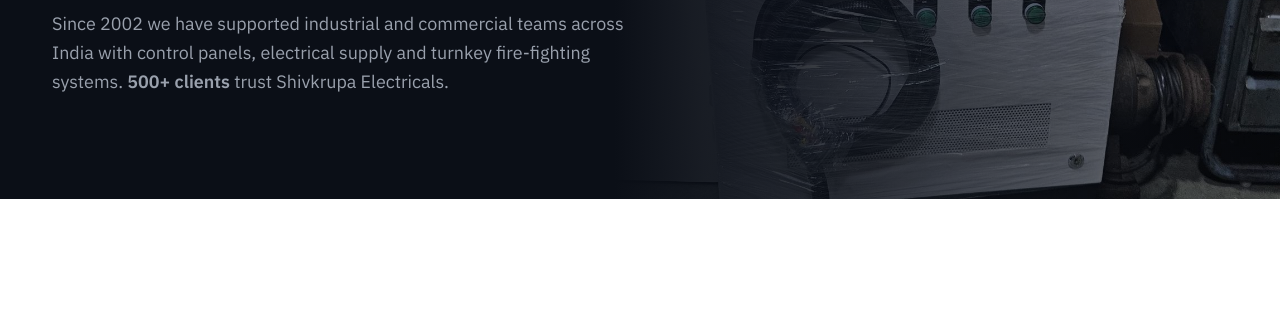
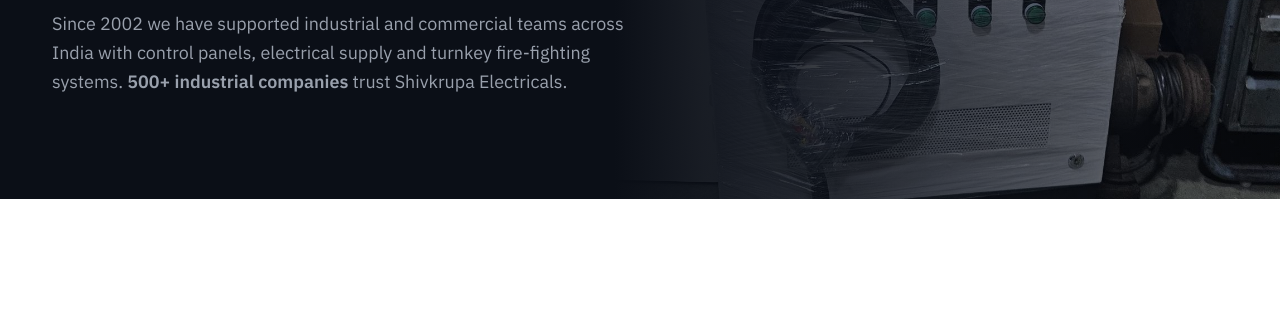
Before and after one commit to shivkrupaworks/electricals, a plain HTML site: page clients.html in a window 1280 px wide. Shown: the part 334-645 px from the top of the page. Drawn offline with Linux system fonts and the light colour scheme.

Commit message:
Update clients.html

```diff
--- a/clients.html
+++ b/clients.html
@@ -66,7 +66,7 @@
         <div class="page-hero-inner on-dark">
           <nav class="crumbs" aria-label="Breadcrumb"><a href="index.html">Home</a><span aria-hidden="true">/</span><strong>Clients</strong></nav>
           <h1>Our clients</h1>
-          <p class="lead">Since 2002 we have supported industrial and commercial teams across India with control panels, electrical supply and turnkey fire-fighting systems. <strong>500+ clients</strong> trust Shivkrupa Electricals.</p>
+          <p class="lead">Since 2002 we have supported industrial and commercial teams across India with control panels, electrical supply and turnkey fire-fighting systems. <strong>500+ industrial companies</strong> trust Shivkrupa Electricals.</p>
         </div>
       </div>
     </section>
```
